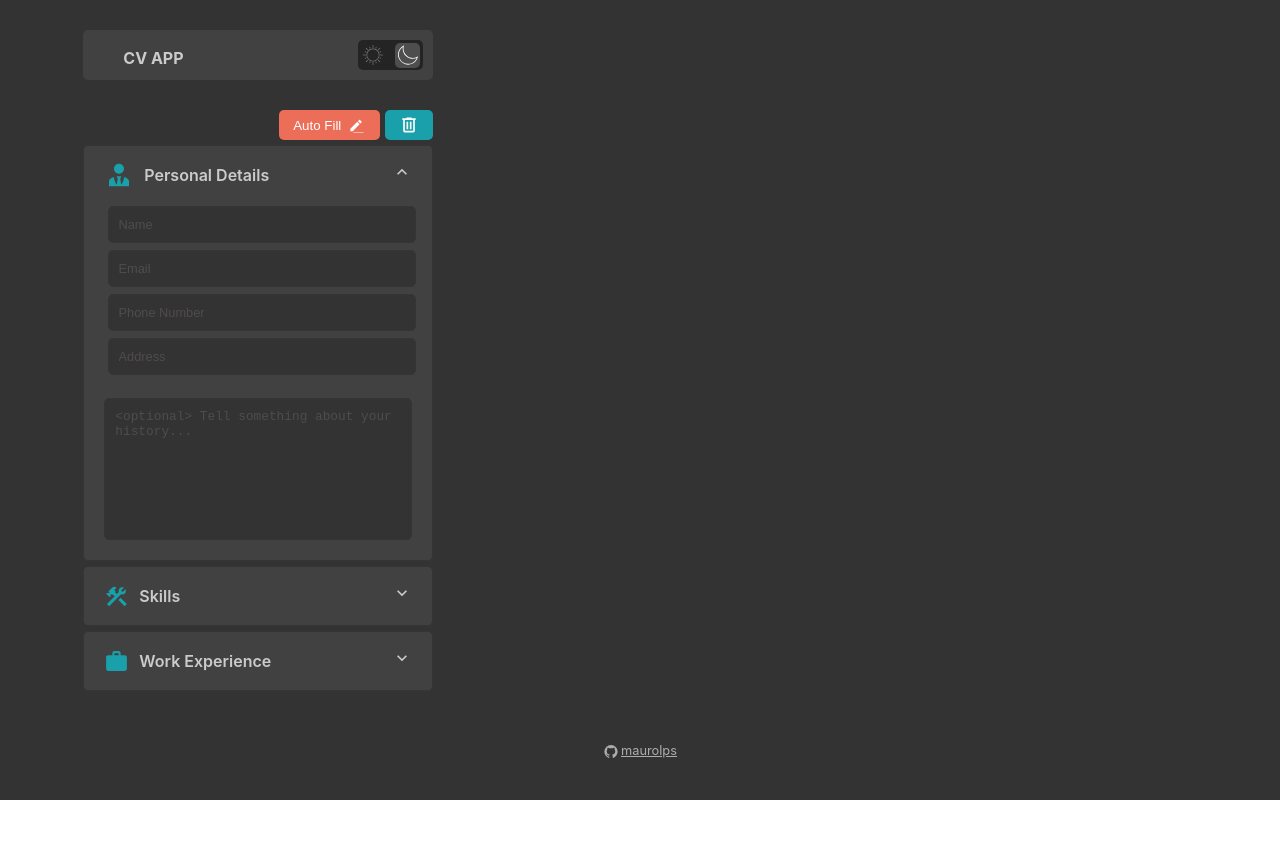
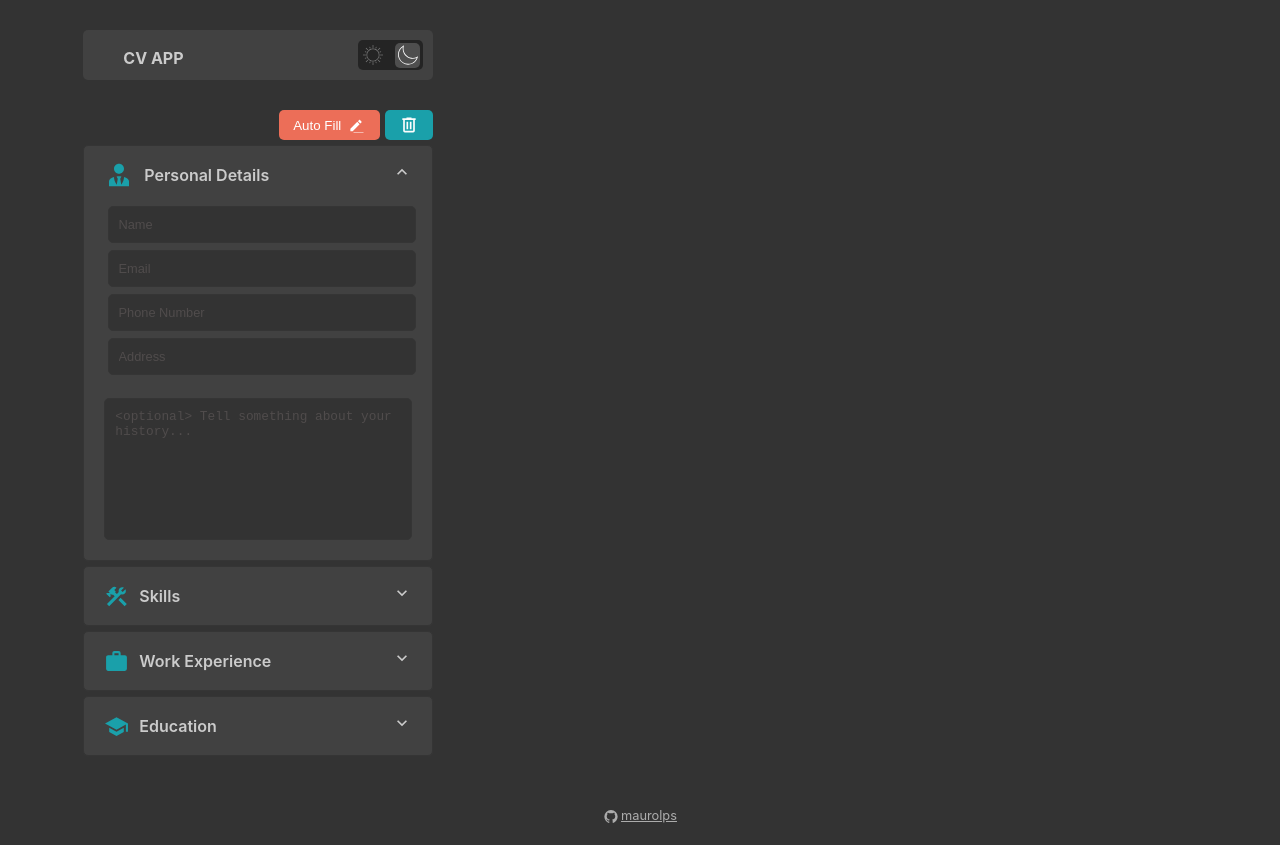
Before and after one commit to maurolps/cv-application, a React (Vite) app: page / in a window 1280 px wide. Before the commit the page ends 800 px from the top, so only its background shows below. Built offline with nearby package versions, Linux system fonts and the light colour scheme; the HTML template or start-up script is replaced by a standard one.

Commit message:
refactor(App): simplify Education LoadCard by removing unnecessary props

```diff
--- a/src/App.tsx
+++ b/src/App.tsx
@@ -44,25 +44,7 @@ function App() {
             component={Experience}
           />
 
-          {/* <LoadCard
-            title="Education"
-            svg={svgEdu}
-            component={Education}
-            toggle={toggleCards}
-            collapse={cardCollapse}
-            inputChange={inputChange}
-            update={updateEdu}
-            adding={addingEdu}
-            addItem={addEduItem}
-            delItem={delEduItem}
-            updateItem={updateEduItem}
-            editing={editFields}
-            toggleEdit={toggleEditModeEdu}
-            editMode={editModeEdu}
-            fieldsData={fieldsData}
-            resetDraft={resetDraft}
-            toggleAdding={toggleAddingEdu}
-          /> */}
+          <LoadCard title="Education" svg={svgEdu} component={Education} />
         </div>
         {/* <div className="preview-wrapper">
           <Preview
```
